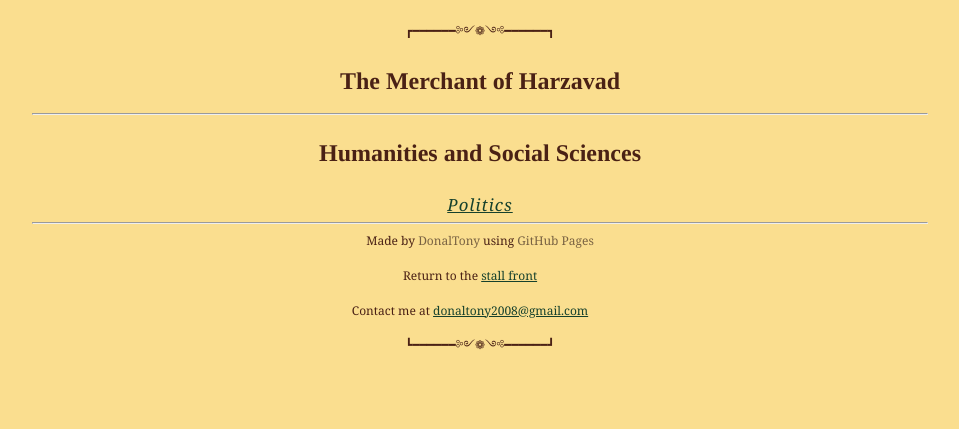
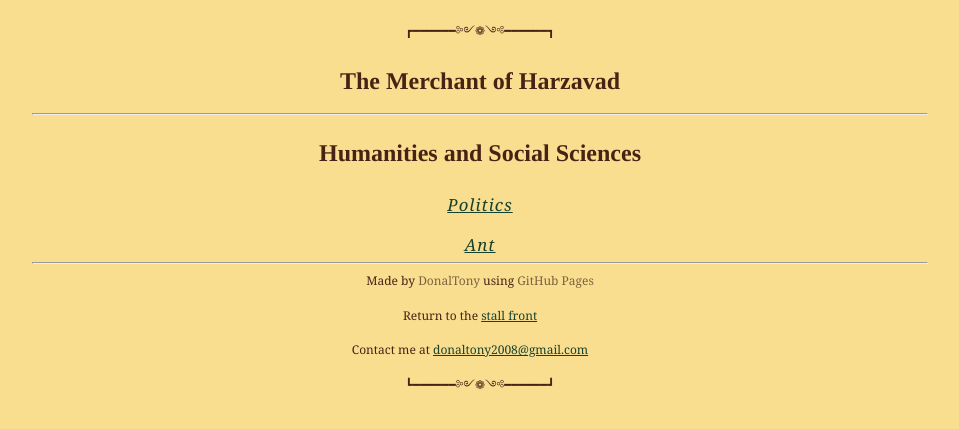
Before and after one commit to dvaraka/the-merchant, a Jekyll site: the page built from notes/year9/hass/hass.md, in a window 1280 px wide. Shown: the top 429 px of the page, without its empty margins (160-1119 px from the left). Built offline with Jekyll 4.4.1, drawn with Linux system fonts in a browser that asks for light colours; our own code applies the rules of GitHub Pages for plain Markdown files.

Commit message:
Update hass.md

```diff
--- a/notes/year9/hass/hass.md
+++ b/notes/year9/hass/hass.md
@@ -4,3 +4,4 @@
 
 # Humanities and Social Sciences
 ### [Politics](/the-merchant/notes/year9/hass/politics/politics.html)
+### [Ant](/the-merchant/notes/year9/hass/notes-for-ant.html)
```
